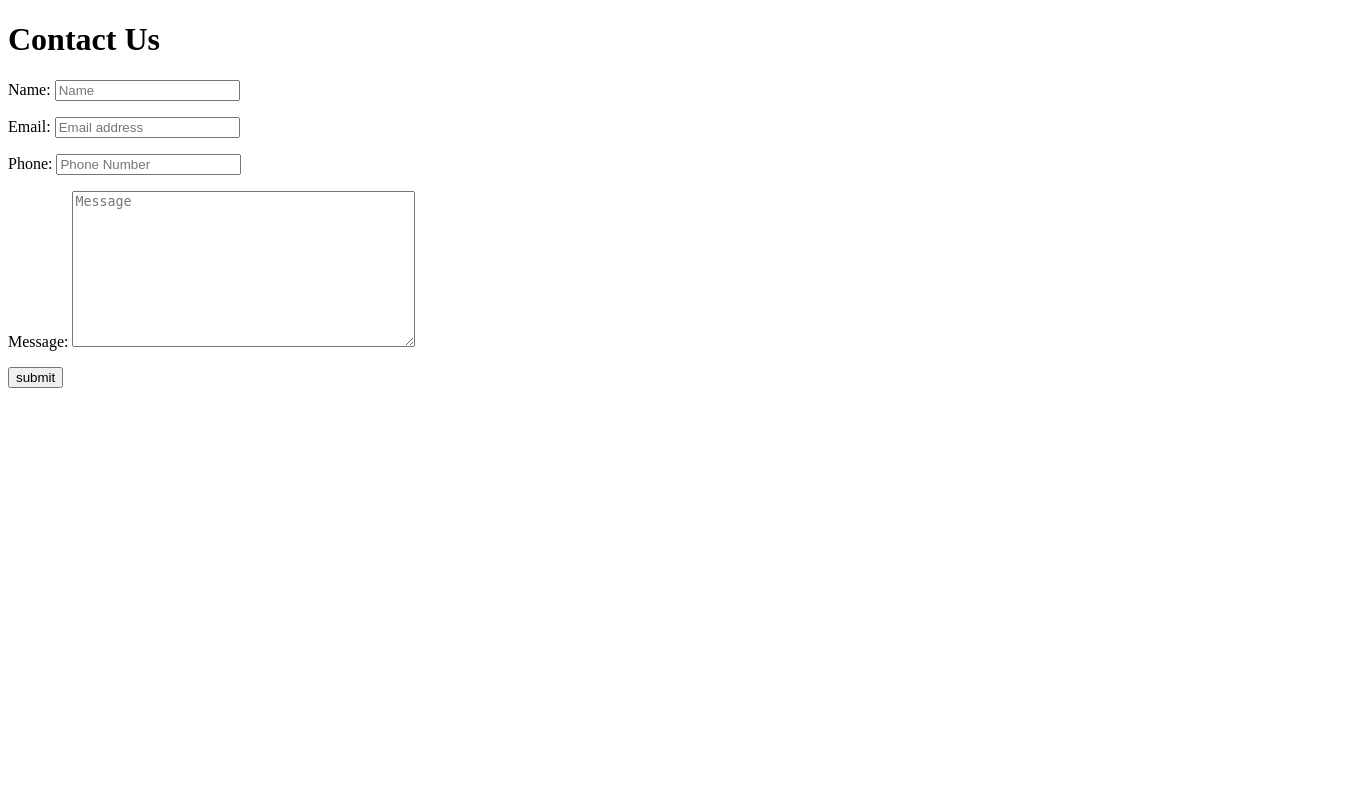
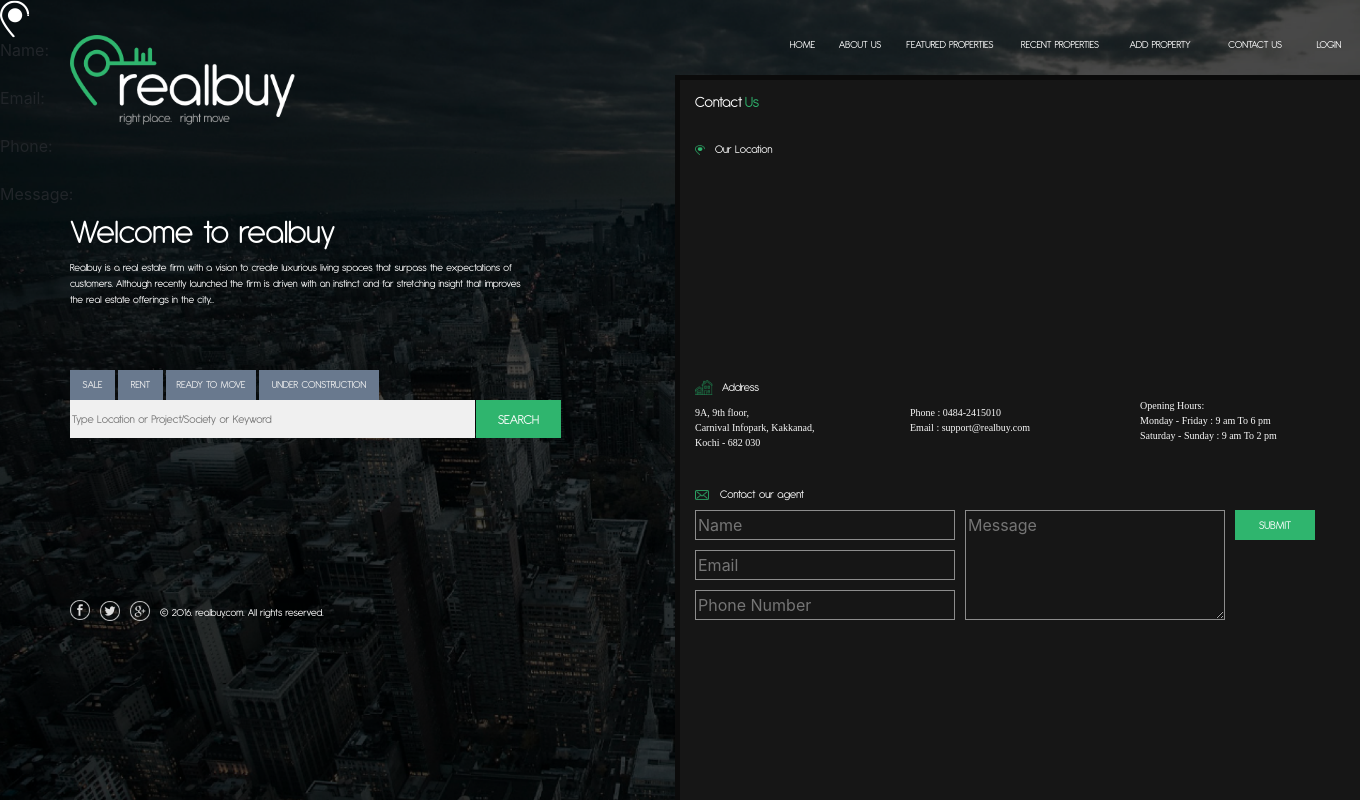
Before and after one commit to kiran-k-s/realbuy_2, a Django app: page /contactus/ in a window 1360 px wide. Run offline with Django 3.2, Linux system fonts and the light colour scheme; some libraries are stand-ins or nearby versions.

Commit message:
contactus designing

```diff
--- a/realbuy_app/forms.py
+++ b/realbuy_app/forms.py
@@ -68,13 +68,13 @@ class ContactUsForm(forms.ModelForm):
             model = ContactUs
             fields = ('name','email','phone','message')
         name = forms.CharField(max_length=100, min_length=4, widget=forms.TextInput(
-            attrs={'id':'inputName', 'placeholder' : 'Name'}))
+            attrs={'id':'contactus_name', 'placeholder' : 'Name'}))
         email = forms.EmailField(max_length=45 , widget=forms.EmailInput(
-            attrs={'id':'inputEmail', "placeholder":"Email address"}
+            attrs={'id':'contactus_mail', "placeholder":"Email"}
         ))
         phone = forms.CharField(max_length=10, min_length=10, widget=forms.TextInput(
-            attrs={'id':'inputPhone', "placeholder":"Phone Number"}
+            attrs={'id':'contactus_phone', "placeholder":"Phone Number"}
         ),required=False)
         message = forms.CharField(min_length=20, widget=forms.Textarea(
-            attrs={'id':'inputMessage',"placeholder":"Message"}
+            attrs={'id':'contactus_message',"placeholder":"Message"}
         ))
--- a/realbuy_app/static/realbuy_app/styles/home.css
+++ b/realbuy_app/static/realbuy_app/styles/home.css
@@ -1753,3 +1753,230 @@ left: 630px;
 height: 16px;
 width: 16px;
 }
+
+/* contactus.html */
+
+#contactus-big-box{
+    position: absolute;
+    top: 75px;
+    left: 675px;
+    background-color: rgba(11, 11, 11, 1);
+    bottom:0;
+    right:0;
+}
+#contactus-big-box-2{
+    position: absolute;
+    top: 80px;
+    left: 680px;
+    background-color: rgba(22, 22, 22, 1);
+    bottom:0;
+    right:0;
+}
+#contactus-head-1{
+    position: absolute;
+    top: 90px;
+    left: 695px;
+    height: 27px;
+    width: 100px;
+    font-family: 'Antipasto';
+    font-size: 16px;
+    color: rgba(255, 255, 255, 1);
+}
+#contactus-head-2{
+    position: absolute;
+    top: 90px;
+    left: 745px;
+    height: 27px;
+    width: 100px;
+    font-family: 'Antipasto';
+    font-size: 16px;
+    color: rgba(47, 181, 110, 1);
+}
+#contactus-location-icon{
+    position: absolute;
+top: 145px;
+left: 695px;
+height: 10px;
+width: 10px;
+}
+#contactus-location{
+    position: absolute;
+top: 140px;
+left: 715px;
+height: 20px;
+width: 87px;
+font-family: 'Antipasto';
+font-size: 12px;
+color: rgba(255, 255, 255, 1);
+}
+#contactus-map{
+    position: absolute;
+top: 160px;
+left: 695px;
+}
+#contactus-map-icon{
+
+}
+#contactus-address-icon{
+    position: absolute;
+top: 380px;
+left: 695px;
+height: 15px;
+width: 18px;
+}
+#contactus-address{
+    position: absolute;
+top: 378px;
+left: 722px;
+height: 20px;
+width: 87px;
+font-family: 'Antipasto';
+font-size: 12px;
+color: rgba(255, 255, 255, 1);
+}
+#contactus-address-1{
+    position: absolute;
+top: 405px;
+left: 695px;
+height: 10px;
+width: 214px;
+font-family: 'Lato-Regular';
+font-size: 10px;
+color: rgba(248, 248, 248, 1);
+}
+#contactus-address-2{
+    position: absolute;
+top: 420px;
+left: 695px;
+height: 10px;
+width: 180px;
+font-family: 'Lato-Regular';
+font-size: 10px;
+color: rgba(248, 248, 248, 1);
+
+}
+#contactus-address-3{
+    position: absolute;
+top: 435px;
+left: 695px;
+height: 10px;
+width: 214px;
+font-family: 'Lato-Regular';
+font-size: 10px;
+color: rgba(248, 248, 248, 1);
+}
+#contactus-phone{
+    position: absolute;
+top: 405px;
+left: 910px;
+height: 10px;
+width: 180px;
+font-family: 'Lato-Regular';
+font-size: 10px;
+color: rgba(248, 248, 248, 1);
+}
+#contactus-mail{
+    position: absolute;
+top: 420px;
+left: 910px;
+height: 10px;
+width: 180px;
+font-family: 'Lato-Regular';
+font-size: 10px;
+color: rgba(248, 248, 248, 1);
+}
+#contactus-opening{
+    position: absolute;
+top: 398px;
+left: 1140px;
+height: 10px;
+width: 214px;
+font-family: 'Lato-Regular';
+font-size: 10px;
+color: rgba(248, 248, 248, 1);
+}
+#contactus-opening-1{
+    position: absolute;
+top: 413px;
+left: 1140px;
+height: 10px;
+width: 180px;
+font-family: 'Lato-Regular';
+font-size: 10px;
+color: rgba(248, 248, 248, 1);
+}
+#contactus-opening-2{
+    position: absolute;
+top: 428px;
+left: 1140px;
+height: 10px;
+width: 214px;
+font-family: 'Lato-Regular';
+font-size: 10px;
+color: rgba(248, 248, 248, 1);
+}
+#contactus-mail-icon{
+    position: absolute;
+top: 490px;
+left: 695px;
+height: 10px;
+width: 14px;
+}
+#contactus-agent{
+    position: absolute;
+top: 485px;
+left: 720px;
+height: 12px;
+width: 124px;
+font-family: 'Antipasto';
+font-size: 12px;
+color: rgba(255, 255, 255, 1);
+}
+#contactus_name{
+    position: absolute;
+top: 510px;
+left: 695px;
+height: 30px;
+width: 260px;
+border: 1px solid rgba(140, 140, 140, 1);
+background: transparent;
+}
+#contactus_mail{
+    position: absolute;
+top: 550px;
+left: 695px;
+height: 30px;
+width: 260px;
+border: 1px solid rgba(140, 140, 140, 1);
+background: transparent;
+}
+#contactus_phone{
+    position: absolute;
+top: 590px;
+left: 695px;
+height: 30px;
+width: 260px;
+border: 1px solid rgba(140, 140, 140, 1);
+background: transparent;
+}
+#contactus_message{
+    position: absolute;
+top: 510px;
+left: 965px;
+height: 110px;
+width: 260px;
+border: 1px solid rgba(140, 140, 140, 1);
+background: transparent;
+}
+#contactus_submit{
+    position: absolute;
+top: 510px;
+left: 1235px;
+height: 30px;
+width: 80px;
+background-color: rgba(47, 181, 110, 1);
+font-family: 'Antipasto';
+font-size: 12px;
+color: rgba(255, 255, 255, 1);
+border:none;
+}
--- a/realbuy_app/templates/realbuy_app/base.html
+++ b/realbuy_app/templates/realbuy_app/base.html
@@ -6,7 +6,7 @@
 <meta charset="utf-8">
 <meta name="viewport" content="width=device-width, initial-scale=1, shrink-to-fit=no">
 <title>{% block title %}Home {% endblock %}</title>
-<script type="text/javascript" src="https://cdnjs.cloudflare.com/ajax/libs/materialize/0.97.5/js/materialize.min.js"></script>
+
 
     <!-- Bootstrap core CSS -->
 <link rel="stylesheet" href="https://maxcdn.bootstrapcdn.com/bootstrap/4.0.0/css/bootstrap.min.css" integrity="sha384-Gn5384xqQ1aoWXA+058RXPxPg6fy4IWvTNh0E263XmFcJlSAwiGgFAW/dAiS6JXm" crossorigin="anonymous">
--- a/realbuy_app/templates/realbuy_app/contactUs.html
+++ b/realbuy_app/templates/realbuy_app/contactUs.html
@@ -1,20 +1,40 @@
-<!doctype html>
-<html lang="en">
+{% extends 'realbuy_app/base.html' %}
 {% load static %}
-
-
-<head><title>Contact Us</title>
+{% block title %}
+Contact Us{% endblock %}{% block content %}
 
 <script
         src="https://code.jquery.com/jquery-3.5.0.min.js"
         integrity="sha256-xNzN2a4ltkB44Mc/Jz3pT4iU1cmeR0FkXs4pru/JxaQ="
         crossorigin="anonymous"></script>
 
-</head>
-<body>
+
+<div id="contactus-big-box"></div>
+<div id="contactus-big-box-2"></div>
+<span id="contactus-head-1">Contact</span> <span id="contactus-head-2">Us</span>
+<img src="{% static 'realbuy_app/images/location_carousel.png' %}" id="contactus-location-icon">
+<span id="contactus-location">Our Location</span>
+
+<!--<div id="contactus-map">
+    <iframe src="https://www.google.com/maps/embed?pb=!1m18!1m12!1m3!1d105730.58891652685!2d76.35495828437325!3d9.997311585902336!2m3!1f0!2f0!3f0!3m2!1i1024!2i768!4f13.1!3m3!1m2!1s0x3b080c8201a7dadf%3A0x3d1dac7f91e2f2e0!2sCarnival%20Phase%20IV%20Exit%20Rd%2C%20Infopark%20Campus%2C%20Kakkanad%2C%20Kerala%20682030!5e0!3m2!1sen!2sin!4v1608699991189!5m2!1sen!2sin" width="500" height="200" frameborder="0" style="border:0;" allowfullscreen="" aria-hidden="false" tabindex="0"></iframe>
+
+    </iframe>
+</div> -->
+<img src="{% static 'realbuy_app/images/contactus/location.png' %}" id="contactus-map-icon">
+<img src="{% static 'realbuy_app/images/contactus/address.png' %}" id="contactus-address-icon">
+<span id="contactus-address">Address</span>
+<span id="contactus-address-1">9A, 9th floor,</span>
+<span id="contactus-address-2">Carnival Infopark, Kakkanad,</span>
+<span id="contactus-address-3">Kochi - 682 030</span>
+<span id="contactus-phone">Phone : 0484-2415010</span>
+<span id="contactus-mail">Email : support@realbuy.com</span>
+<span id="contactus-opening">Opening Hours:</span>
+<span id="contactus-opening-1">Monday - Friday : 9 am To 6 pm</span>
+<span id="contactus-opening-2">Saturday - Sunday : 9 am To 2 pm</span>
+<img src="{% static 'realbuy_app/images/contactus/mail.png' %}" id="contactus-mail-icon">
+<span id="contactus-agent">Contact our agent</span>
 
 
-<h1>Contact Us</h1>
 
 
 
@@ -23,7 +43,7 @@
     <div id="error_message"></div>
     {{ form.as_p }}
 
-    <button class="btn btn-lg btn-danger btn-block" type="submit">submit</button>
+    <button id="contactus_submit" type="submit">SUBMIT</button>
 </form>
 
 <script type="text/javascript">
@@ -56,9 +76,7 @@ function successFunction(data) {
 <script src="https://stackpath.bootstrapcdn.com/bootstrap/4.4.1/js/bootstrap.min.js"
         integrity="sha384-wfSDF2E50Y2D1uUdj0O3uMBJnjuUD4Ih7YwaYd1iqfktj0Uod8GCExl3Og8ifwB6"
         crossorigin="anonymous"></script>
-</body>
-</html>
-
+{% endblock %}
 
 
 <!--<form class="form-add_data" id="cform" method="POST">
```
Also changed, not shown: realbuy_app/static/realbuy_app/images/contactus/address.png (added), realbuy_app/static/realbuy_app/images/contactus/location.png (added), realbuy_app/static/realbuy_app/images/contactus/mail.png (added).
